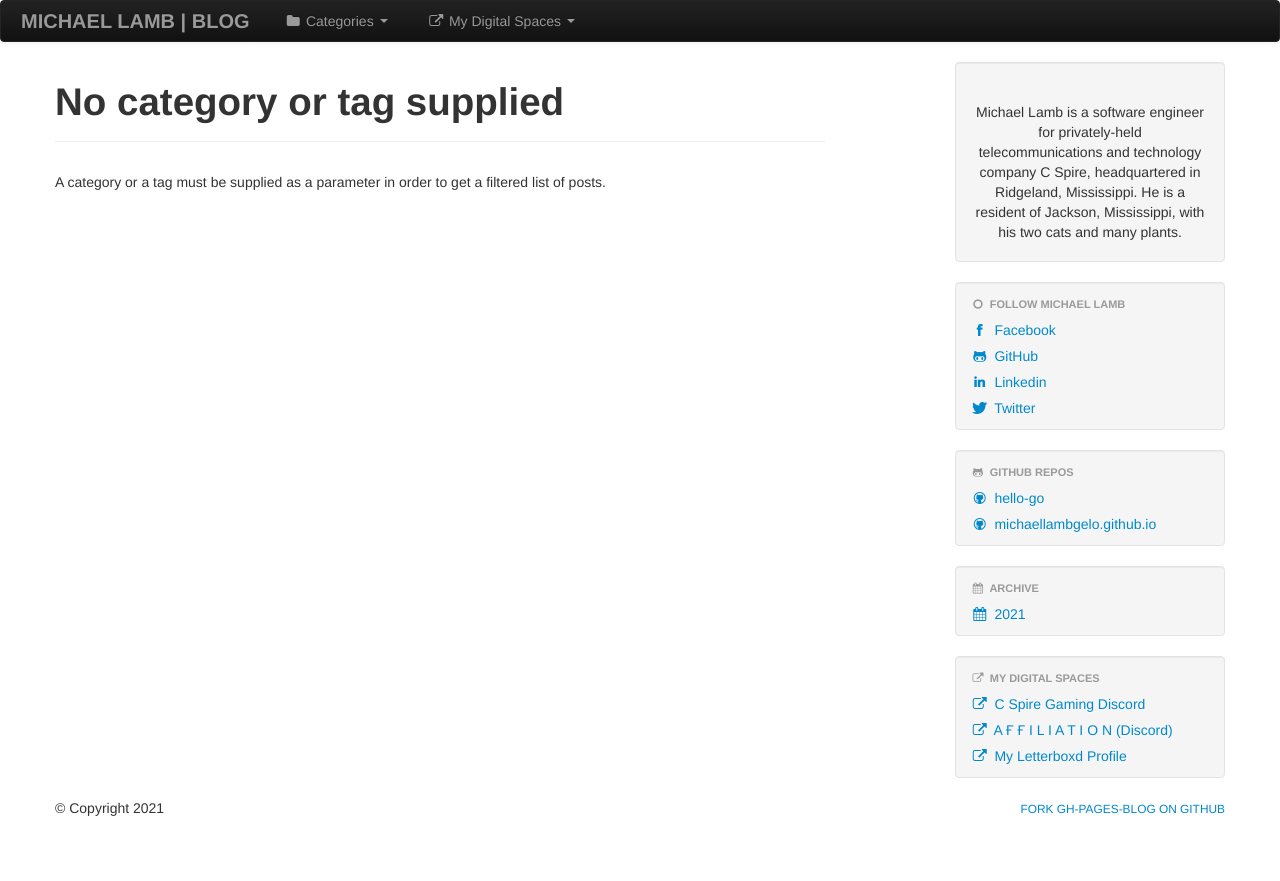
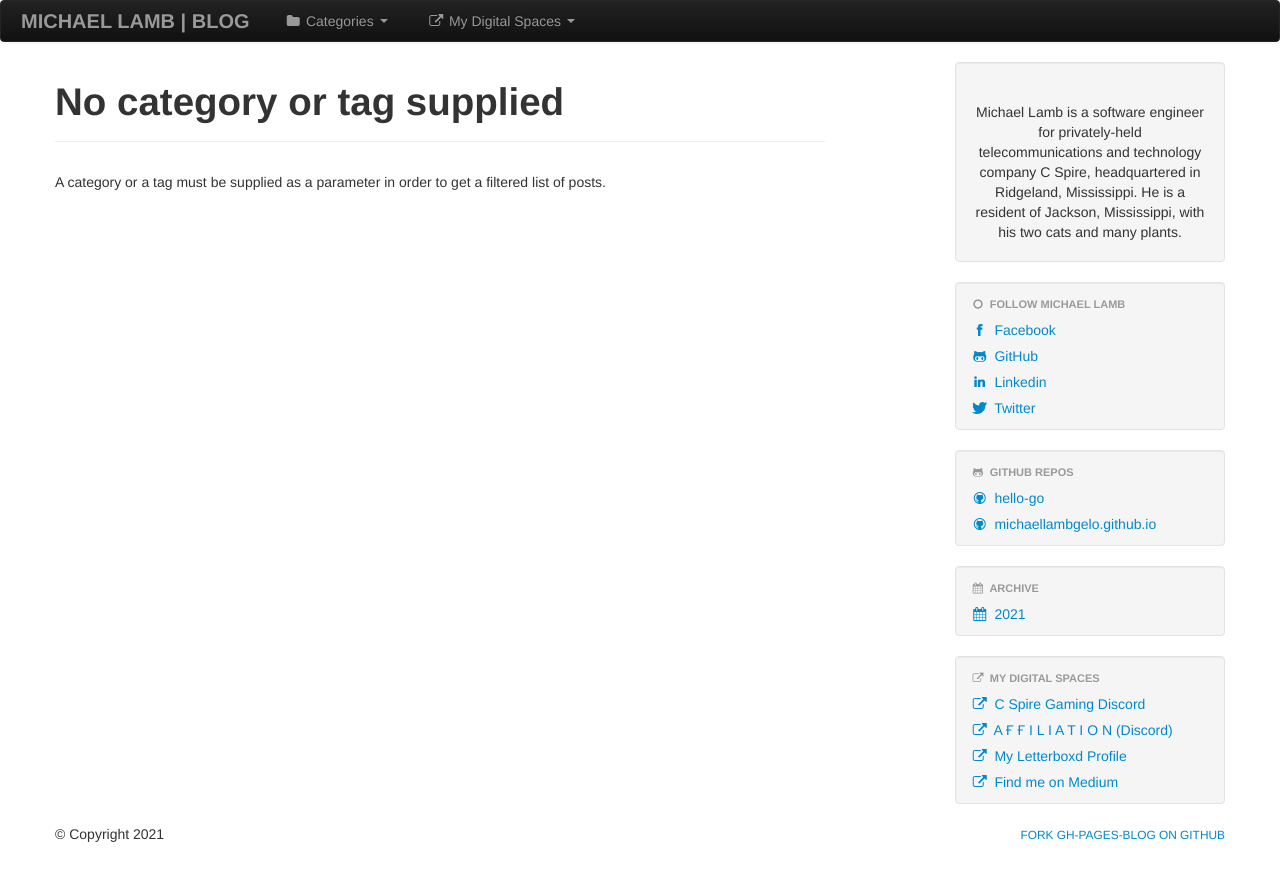
Before and after one commit to michaellambgelo/michaellambgelo.github.io, a Jekyll site: the page built from filter.html, in a window 1280 px wide. Shown: the top 881 px of the page. Built offline with Jekyll 4.4.1, drawn with Linux system fonts in a browser that asks for light colours.

Commit message:
update config

```diff
--- a/_config.yml
+++ b/_config.yml
@@ -379,6 +379,9 @@ external_links :
     - link :
       name : My Letterboxd Profile
       url : https://letterboxd.com/michaellamb/
+    - link :
+      name : Find me on Medium
+      url : https://medium.com/@themichaellamb
 
 
 # These are the Bootstrap settings. These Bootstrap settings will control both
@@ -581,7 +584,7 @@ disqus :
 #     enabled : true
 #     tracking_id : UA-1234567
 analytics :
-  enabled : false
+  enabled : true
   google_analytics :
-    enabled : false
-    tracking_id : UA-1234567
+    enabled : true
+    tracking_id : UA-158074190-1
```
